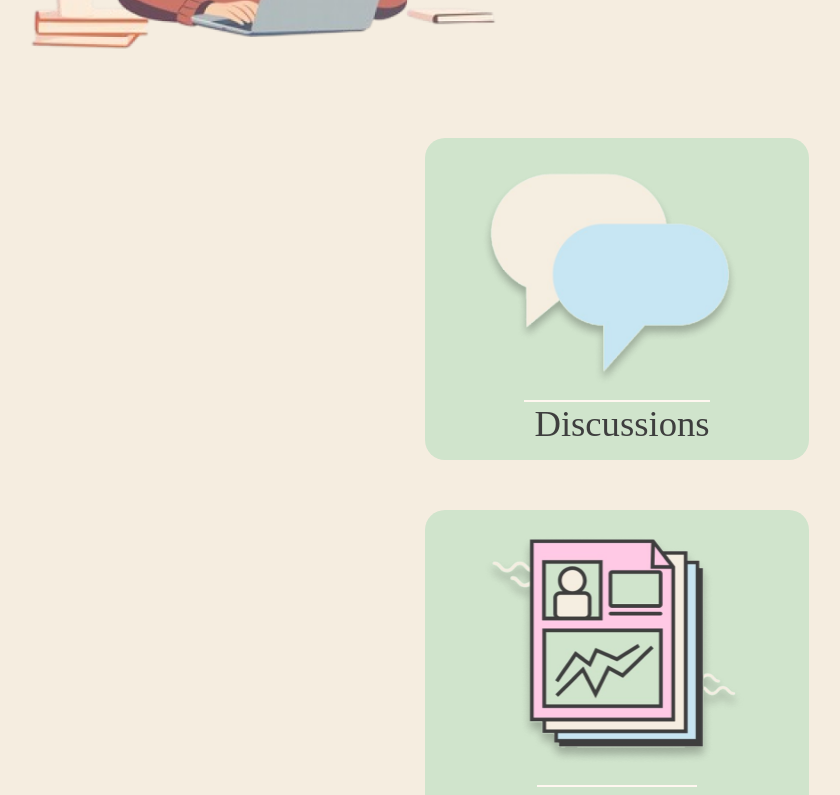
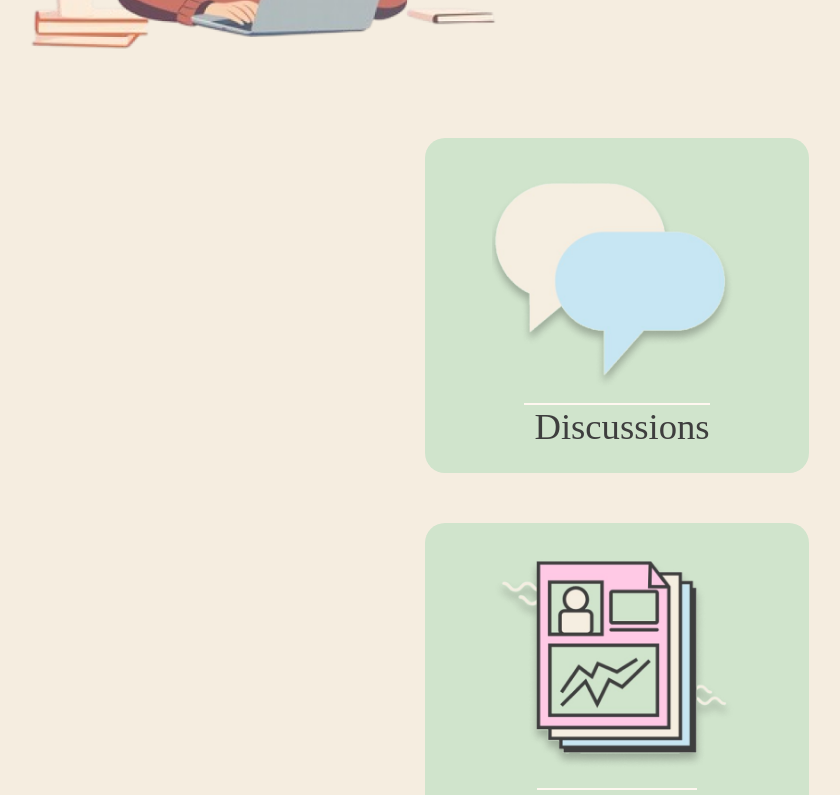
Before and after one commit to cindyawho/mlh-htf2024-project, a React (Create React App) app in the folder my-app/: page / in a window 1280 px wide. Shown: the part 780-1575 px from the top of the page, without its empty margins (23-863 px from the left). Built offline with nearby package versions, Linux system fonts and the light colour scheme; the HTML template or start-up script is replaced by a standard one; a web font is replaced by a local one.

Commit message:
Fix styling for home

```diff
--- a/my-app/src/componentPages/Home.css
+++ b/my-app/src/componentPages/Home.css
@@ -22,10 +22,10 @@
 
 .homeGrid-item{
     background-color: var(--bg-secondary-green);
-    padding: 15px;
+    padding: 25px;
     border-radius: 20px;
     width: 30vw;
-    height: fit-content; /* Need to change maxheight with media query*/
+    height: fit-content;
     font-size: calc(10px + 48/1440 * 100vh);
     text-align: center;
     display: flex;
@@ -34,9 +34,9 @@
     align-items: center;
 }
 .homeGrid-item img{
-    width: 80%;
-    height: auto;
-    object-fit: contain;
+    width: 75%;
+    height: 30vh;
+    object-fit: cover;
 }
 .homeGrid-item p{
     margin-top: auto;
```
Also changed, not shown: 1 other file (tests, documents, lock files or other folders).
